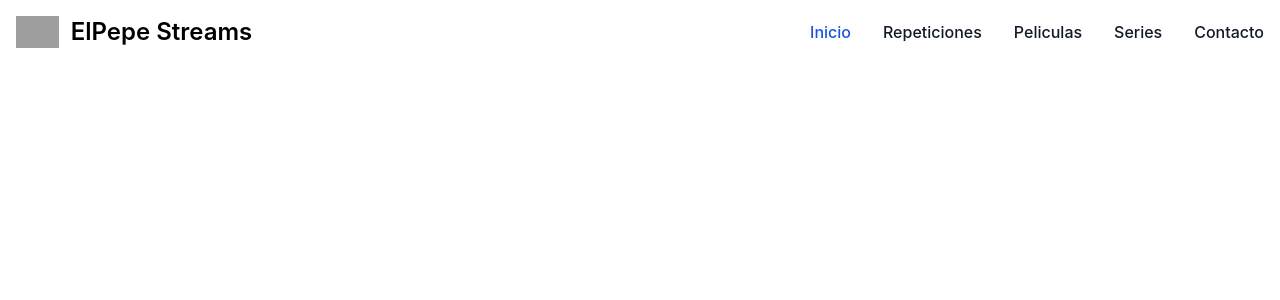
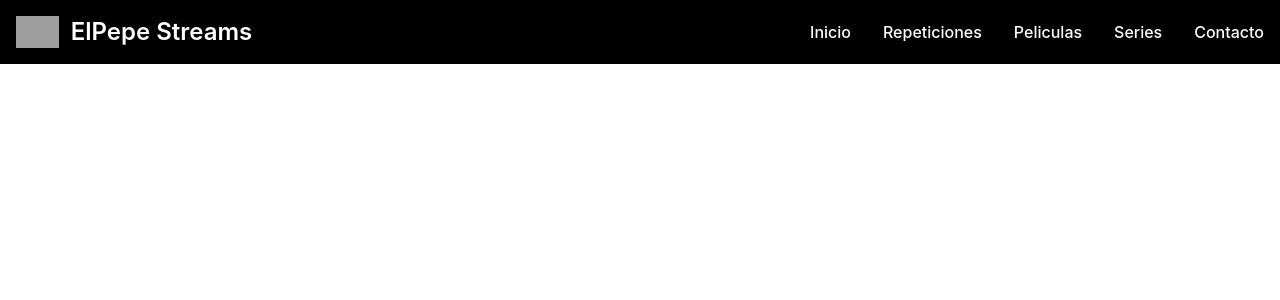
Before and after one commit to JaviBarrientos17/elpepe-streams, a Next.js app: page / in a window 1280 px wide. Shown: the top 300 px of the page. Built offline with nearby package versions, Linux system fonts and the light colour scheme; grey boxes are pictures that could not be loaded.

Commit message:
Added CSS navbar

```diff
--- a/components/NavbarComponent.js
+++ b/components/NavbarComponent.js
@@ -2,7 +2,7 @@
 
 export default function NavbarComponent() {
   return (
-    <nav className="bg-white border-gray-200 dark:bg-gray-900">
+    <nav className="navbar border-gray-200 dark:bg-gray-900">
       <div className="max-w-screen-xl flex flex-wrap items-center justify-between mx-auto p-4">
         <a href="/" className="flex items-center">
           <img
@@ -37,11 +37,11 @@
           </svg>
         </button>
         <div className="hidden w-full md:block md:w-auto" id="navbar-default">
-          <ul className="font-medium flex flex-col p-4 md:p-0 mt-4 border border-gray-100 rounded-lg bg-gray-50 md:flex-row md:space-x-8 md:mt-0 md:border-0 md:bg-white dark:bg-gray-800 md:dark:bg-gray-900 dark:border-gray-700">
+          <ul className="font-medium flex flex-col p-4 md:p-0 mt-4 border border-gray-100 rounded-lg md:flex-row md:space-x-8 md:mt-0 md:border-0 dark:bg-gray-800 md:dark:bg-gray-900 dark:border-gray-700">
             <li>
               <a
                 href="/"
-                className="block py-2 pl-3 pr-4 text-white bg-blue-700 rounded md:bg-transparent md:text-blue-700 md:p-0 dark:text-white md:dark:text-blue-500"
+                className="block py-2 pl-3 pr-4 md:p-0"
                 aria-current="page"
               >
                 Inicio
@@ -50,7 +50,7 @@
             <li>
               <a
                 href="/repeticiones"
-                className="block py-2 pl-3 pr-4 text-gray-900 rounded hover:bg-gray-100 md:hover:bg-transparent md:border-0 md:hover:text-blue-700 md:p-0 dark:text-white md:dark:hover:text-blue-500 dark:hover:bg-gray-700 dark:hover:text-white md:dark:hover:bg-transparent"
+                className="block py-2 pl-3 pr-4 hover:bg-gray-100 md:hover:bg-transparent md:border-0 md:hover:text-blue-700 md:p-0 dark:text-white md:dark:hover:text-blue-500 dark:hover:bg-gray-700 dark:hover:text-white md:dark:hover:bg-transparent"
               >
                 Repeticiones
               </a>
@@ -58,7 +58,7 @@
             <li>
               <a
                 href="/peliculas"
-                className="block py-2 pl-3 pr-4 text-gray-900 rounded hover:bg-gray-100 md:hover:bg-transparent md:border-0 md:hover:text-blue-700 md:p-0 dark:text-white md:dark:hover:text-blue-500 dark:hover:bg-gray-700 dark:hover:text-white md:dark:hover:bg-transparent"
+                className="block py-2 pl-3 pr-4 hover:bg-gray-100 md:hover:bg-transparent md:border-0 md:hover:text-blue-700 md:p-0 dark:text-white md:dark:hover:text-blue-500 dark:hover:bg-gray-700 dark:hover:text-white md:dark:hover:bg-transparent"
               >
                 Peliculas
               </a>
@@ -66,7 +66,7 @@
             <li>
               <a
                 href="/series"
-                className="block py-2 pl-3 pr-4 text-gray-900 rounded hover:bg-gray-100 md:hover:bg-transparent md:border-0 md:hover:text-blue-700 md:p-0 dark:text-white md:dark:hover:text-blue-500 dark:hover:bg-gray-700 dark:hover:text-white md:dark:hover:bg-transparent"
+                className="block py-2 pl-3 pr-4 hover:bg-gray-100 md:hover:bg-transparent md:border-0 md:hover:text-blue-700 md:p-0 dark:text-white md:dark:hover:text-blue-500 dark:hover:bg-gray-700 dark:hover:text-white md:dark:hover:bg-transparent"
               >
                 Series
               </a>
@@ -74,7 +74,7 @@
             <li>
               <a
                 href="/contacto"
-                className="block py-2 pl-3 pr-4 text-gray-900 rounded hover:bg-gray-100 md:hover:bg-transparent md:border-0 md:hover:text-blue-700 md:p-0 dark:text-white md:dark:hover:text-blue-500 dark:hover:bg-gray-700 dark:hover:text-white md:dark:hover:bg-transparent"
+                className="block py-2 pl-3 pr-4 hover:bg-gray-100 md:hover:bg-transparent md:border-0 md:hover:text-blue-700 md:p-0 dark:text-white md:dark:hover:text-blue-500 dark:hover:bg-gray-700 dark:hover:text-white md:dark:hover:bg-transparent"
               >
                 Contacto
               </a>
--- a/pages/_app.js
+++ b/pages/_app.js
@@ -1,7 +1,7 @@
 import React from "react";
 import Head from "next/head";
-
 import dynamic from "next/dynamic";
+import "../styles/navbar.css";
 
 const Navbar = dynamic(() => import("../components/NavbarComponent"));
 const HomeComponent = dynamic(() => import("../components/HomeComponent"));
--- /dev/null
+++ b/styles/navbar.css
@@ -0,0 +1,9 @@
+nav,
+div,
+span,
+ul,
+li,
+a {
+  background-color: black;
+  color: white;
+}
```
